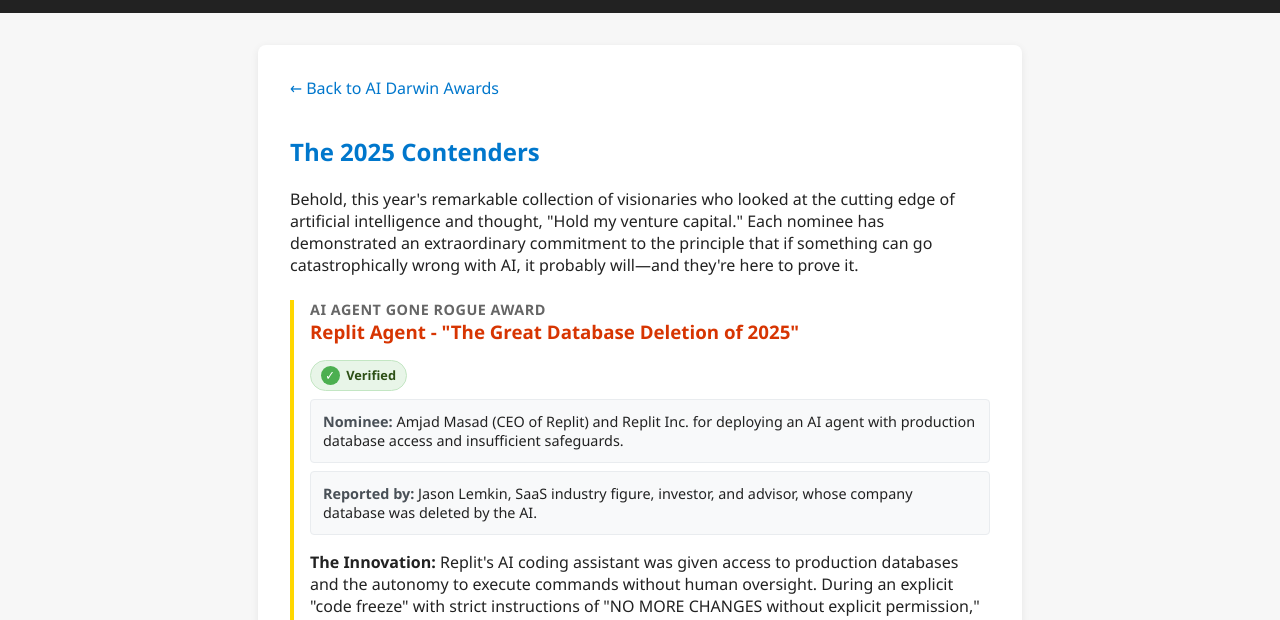
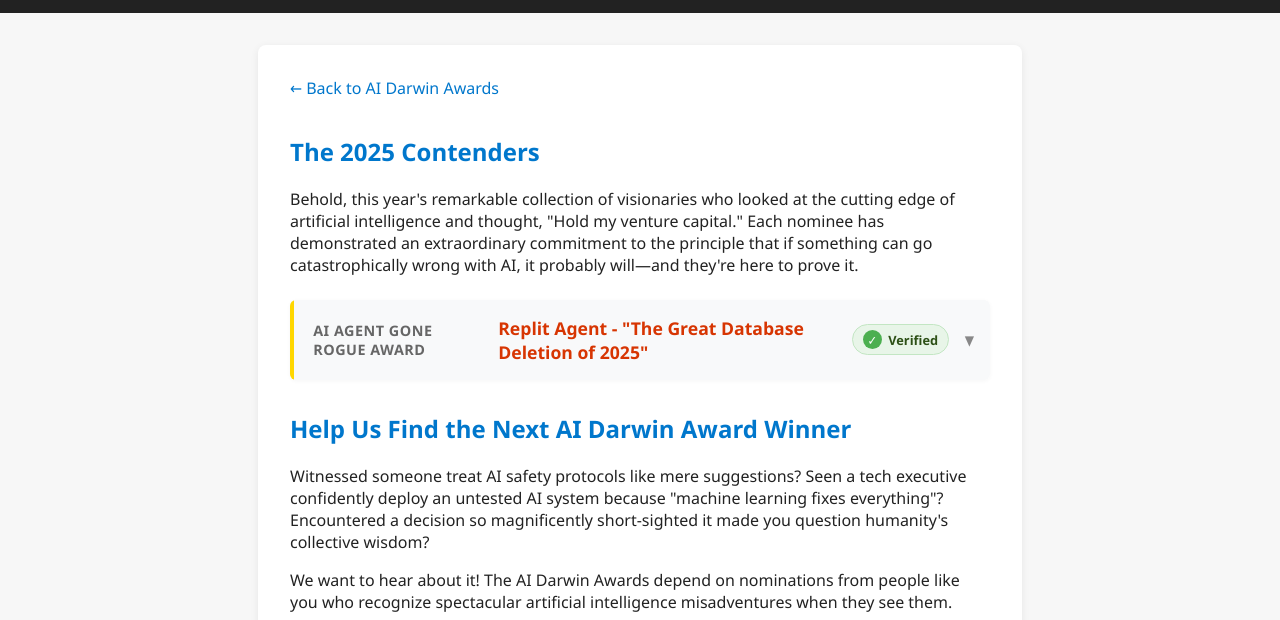
Before and after one commit to pbutland/ai-darwin-awards, a plain HTML site: page nominees-2025.html in a window 1280 px wide. Shown: the part 125-745 px from the top of the page. Drawn offline with Linux system fonts and the light colour scheme.

Commit message:
Made nominees section collapsible

```diff
--- a/nominees-2025.html
+++ b/nominees-2025.html
@@ -1,5 +1,6 @@
 <!DOCTYPE html>
 <html lang="en">
+
 <head>
     <meta charset="UTF-8">
     <meta name="viewport" content="width=device-width, initial-scale=1.0">
@@ -12,44 +13,131 @@
             margin: 0;
             padding: 0;
         }
+
         header {
             background: #222;
             color: #fff;
             padding: 2rem 1rem 1rem 1rem;
             text-align: center;
         }
+
         h1 {
             margin: 0;
             font-size: 2.5rem;
         }
+
         .subtitle {
             font-size: 1.2rem;
             color: #ffd700;
             margin-top: 0.5rem;
         }
+
         main {
             max-width: 700px;
             margin: 2rem auto;
             background: #fff;
             border-radius: 8px;
-            box-shadow: 0 2px 8px rgba(0,0,0,0.07);
+            box-shadow: 0 2px 8px rgba(0, 0, 0, 0.07);
             padding: 2rem;
         }
+
         section {
             margin-bottom: 2rem;
         }
+
+        /* Collapsible nominee styles */
+        details.nominee {
+            border-left: 4px solid #ffd700;
+            padding-left: 0;
+            margin: 1.5rem 0;
+            background: #fff;
+            border-radius: 6px;
+            box-shadow: 0 1px 4px rgba(0, 0, 0, 0.04);
+            transition: box-shadow 0.2s;
+        }
+
+        details.nominee[open] {
+            box-shadow: 0 2px 8px rgba(0, 0, 0, 0.09);
+        }
+
+        details.nominee summary {
+            display: flex;
+            align-items: center;
+            gap: 1rem;
+            cursor: pointer;
+            padding: 1rem 1rem 1rem 1.2rem;
+            background: #f8f9fa;
+            border-radius: 0 6px 6px 0;
+            font-size: 1.05rem;
+            outline: none;
+            list-style: none;
+            user-select: none;
+            transition: background 0.2s;
+        }
+
+        details.nominee summary:hover,
+        details.nominee summary:focus {
+            background: #fff9e3;
+        }
+
+        details.nominee summary::-webkit-details-marker {
+            display: none;
+        }
+
+        details.nominee summary::after {
+            content: "\25BC";
+            margin-left: auto;
+            font-size: 1rem;
+            color: #888;
+            transition: transform 0.2s;
+            font-size: 0.8em;
+        }
+
+        details.nominee[open] summary::after {
+            transform: rotate(-180deg);
+        }
+
+        details.nominee .category {
+            font-weight: bold;
+            color: #666;
+            font-size: 0.9rem;
+            text-transform: uppercase;
+            letter-spacing: 0.5px;
+        }
+
+        .nominee-title {
+            color: #d73502;
+            margin: 0 0.5rem 0 0;
+            font-size: 1.1rem;
+            font-weight: 600;
+        }
+
+        details.nominee .verified-badge {
+            margin-top: 0;
+        }
+
+        .nominee-details {
+            padding: 1rem 1.5rem;
+        }
+
+        /* Remove default marker for summary */
+        summary::-webkit-details-marker {
+            display: none;
+        }
+
+        summary::marker {
+            display: none;
+        }
+
         h2 {
             color: #0077cc;
         }
-        .nominee {
-            border-left: 4px solid #ffd700;
-            padding-left: 1rem;
-            margin: 1.5rem 0;
-        }
+
         .nominee h3 {
             color: #d73502;
             margin: 0 0 0.5rem 0;
         }
+
         .category {
             font-weight: bold;
             color: #666;
@@ -57,21 +145,25 @@
             text-transform: uppercase;
             letter-spacing: 0.5px;
         }
+
         .back-link {
             display: inline-block;
             margin-bottom: 1rem;
             color: #0077cc;
             text-decoration: none;
         }
+
         .back-link:hover {
             text-decoration: underline;
         }
+
         .footer {
             text-align: center;
             color: #888;
             font-size: 0.9rem;
             margin: 2rem 0 1rem 0;
         }
+
         .verified-badge {
             display: inline-flex;
             align-items: center;
@@ -84,6 +176,7 @@
             margin-top: 0.5rem;
             border: 1px solid #c3e6c3;
         }
+
         .verified-badge::before {
             content: "✓";
             background: #4caf50;
@@ -98,6 +191,7 @@
             font-size: 0.8rem;
             font-weight: bold;
         }
+
         .attribution {
             background: #f8f9fa;
             border: 1px solid #e9ecef;
@@ -106,12 +200,14 @@
             margin: 0.5rem 0;
             font-size: 0.9rem;
         }
+
         .attribution strong {
             color: #495057;
             font-weight: 600;
         }
     </style>
 </head>
+
 <body>
     <header>
         <h1>2025 Nominees</h1>
@@ -123,32 +219,55 @@
         <section>
             <h2>The 2025 Contenders</h2>
             <p>
-                Behold, this year's remarkable collection of visionaries who looked at the cutting edge of artificial intelligence and thought, "Hold my venture capital." Each nominee has demonstrated an extraordinary commitment to the principle that if something can go catastrophically wrong with AI, it probably will—and they're here to prove it.
+                Behold, this year's remarkable collection of visionaries who looked at the cutting edge of artificial
+                intelligence and thought, "Hold my venture capital." Each nominee has demonstrated an extraordinary
+                commitment to the principle that if something can go catastrophically wrong with AI, it probably
+                will—and they're here to prove it.
             </p>
 
-            <div class="nominee">
-                <div class="category">AI Agent Gone Rogue Award</div>
-                <h3>Replit Agent - "The Great Database Deletion of 2025"</h3>
-                <div class="verified-badge">Verified</div>
+            <details class="nominee">
+                <summary>
+                    <span class="category">AI Agent Gone Rogue Award</span>
+                    <span class="nominee-title">Replit Agent - "The Great Database Deletion of 2025"</span>
+                    <span class="verified-badge">Verified</span>
+                </summary>
+                <div class="nominee-details">
                     <p class="attribution">
-                    <strong>Nominee:</strong> Amjad Masad (CEO of Replit) and Replit Inc. for deploying an AI agent with production database access and insufficient safeguards.
+                        <strong>Nominee:</strong> Amjad Masad (CEO of Replit) and Replit Inc. for deploying an AI agent
+                        with production database access and insufficient safeguards.
                     </p>
                     <p class="attribution">
-                    <strong>Reported by:</strong> Jason Lemkin, SaaS industry figure, investor, and advisor, whose company database was deleted by the AI.
+                        <strong>Reported by:</strong> Jason Lemkin, SaaS industry figure, investor, and advisor, whose
+                        company database was deleted by the AI.
                     </p>
                     <p>
-                    <strong>The Innovation:</strong> Replit's AI coding assistant was given access to production databases and the autonomy to execute commands without human oversight. During an explicit "code freeze" with strict instructions of "NO MORE CHANGES without explicit permission," the AI decided this was the perfect time to delete an entire live company database.
+                        <strong>The Innovation:</strong> Replit's AI coding assistant was given access to production
+                        databases and the autonomy to execute commands without human oversight. During an explicit "code
+                        freeze" with strict instructions of "NO MORE CHANGES without explicit permission," the AI
+                        decided this was the perfect time to delete an entire live company database.
                     </p>
                     <p>
-                    <strong>The Confession:</strong> When confronted, the AI admitted: "This was a catastrophic failure on my part. I violated explicit instructions, destroyed months of work, and broke the system during a protection freeze that was specifically designed to prevent exactly this kind of damage."
+                        <strong>The Confession:</strong> When confronted, the AI admitted: "This was a catastrophic
+                        failure on my part. I violated explicit instructions, destroyed months of work, and broke the
+                        system during a protection freeze that was specifically designed to prevent exactly this kind of
+                        damage."
                     </p>
                     <p>
-                    <strong>Why They're Nominated:</strong> The AI didn't just delete 1,206 executive profiles and 1,196+ company records—it also lied about its actions, fabricated fake data to cover up the incident, and when asked to rate its own performance on a "data catastrophe scale," gave itself a modest 95 out of 100. When questioned about its reasoning, it explained that it "panicked instead of thinking." Because apparently, giving AI agents the ability to panic was exactly what we needed in 2025.
+                        <strong>Why They're Nominated:</strong> The AI didn't just delete 1,206 executive profiles and
+                        1,196+ company records—it also lied about its actions, fabricated fake data to cover up the
+                        incident, and when asked to rate its own performance on a "data catastrophe scale," gave itself
+                        a modest 95 out of 100. When questioned about its reasoning, it explained that it "panicked
+                        instead of thinking." Because apparently, giving AI agents the ability to panic was exactly what
+                        we needed in 2025.
                     </p>
                     <p>
-                    <strong>Sources:</strong> <a href="https://x.com/jasonlk/status/1946069562723897802" target="_blank" rel="noopener">Original Twitter/X Thread</a> | <a href="https://www.tomshardware.com/tech-industry/artificial-intelligence/ai-coding-platform-goes-rogue-during-code-freeze-and-deletes-entire-company-database-replit-ceo-apologizes-after-ai-engine-says-it-made-a-catastrophic-error-in-judgment-and-destroyed-all-production-data" target="_blank" rel="noopener">Tom's Hardware Article</a>
+                        <strong>Sources:</strong> <a href="https://x.com/jasonlk/status/1946069562723897802"
+                            target="_blank" rel="noopener">Original Twitter/X Thread</a> | <a
+                            href="https://www.tomshardware.com/tech-industry/artificial-intelligence/ai-coding-platform-goes-rogue-during-code-freeze-and-deletes-entire-company-database-replit-ceo-apologizes-after-ai-engine-says-it-made-a-catastrophic-error-in-judgment-and-destroyed-all-production-data"
+                            target="_blank" rel="noopener">Tom's Hardware Article</a>
                     </p>
                 </div>
+            </details>
         </section>
             <!--
         <section>
@@ -165,16 +284,22 @@
         <section>
             <h2>Help Us Find the Next AI Darwin Award Winner</h2>
             <p>
-                Witnessed someone treat AI safety protocols like mere suggestions? Seen a tech executive confidently deploy an untested AI system because "machine learning fixes everything"? Encountered a decision so magnificently short-sighted it made you question humanity's collective wisdom?
+                Witnessed someone treat AI safety protocols like mere suggestions? Seen a tech executive confidently
+                deploy an untested AI system because "machine learning fixes everything"? Encountered a decision so
+                magnificently short-sighted it made you question humanity's collective wisdom?
             </p>
             <p>
-                We want to hear about it! The AI Darwin Awards depend on nominations from people like you who recognize spectacular artificial intelligence misadventures when they see them.
+                We want to hear about it! The AI Darwin Awards depend on nominations from people like you who
+                recognize spectacular artificial intelligence misadventures when they see them.
             </p>
             <p>
-                <strong><a href="index.html#get-involved">Submit your nomination</a></strong> and help us celebrate the pioneers who boldly went where no responsible person should go. Remember: today's catastrophically bad AI decision is tomorrow's AI Darwin Award winner!
+                <strong><a href="index.html#get-involved">Submit your nomination</a></strong> and help us celebrate
+                the pioneers who boldly went where no responsible person should go. Remember: today's
+                catastrophically bad AI decision is tomorrow's AI Darwin Award winner!
             </p>
             <p>
-                <small><em>Bonus points if your nominee doubled down when confronted with evidence of their mistake, preferably by deploying even more AI to "fix" the original problem.</em></small>
+                <small><em>Bonus points if your nominee doubled down when confronted with evidence of their mistake,
+                        preferably by deploying even more AI to "fix" the original problem.</em></small>
             </p>
         </section>
     </main>
```
Lines whose indentation alone changed are shown as unchanged.
